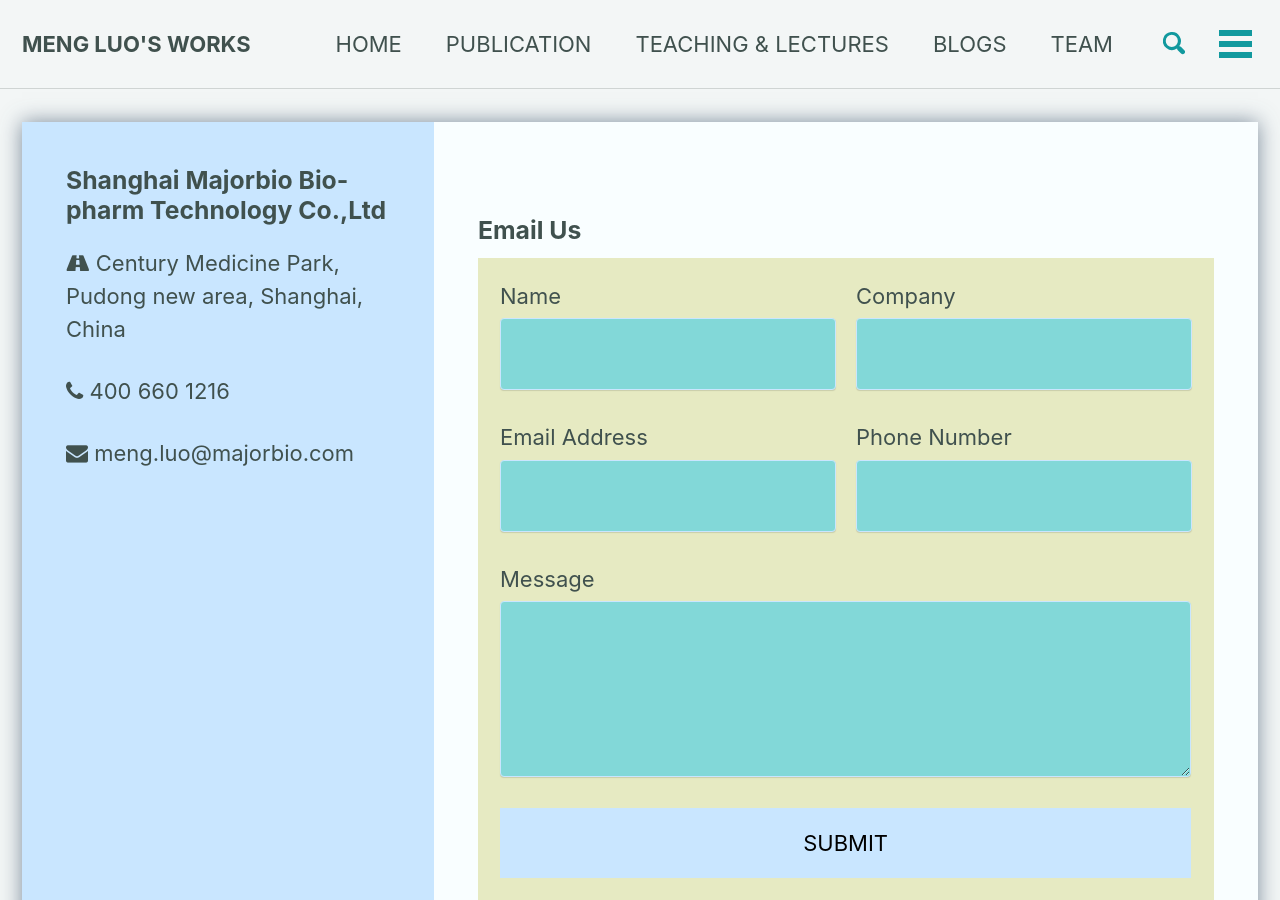
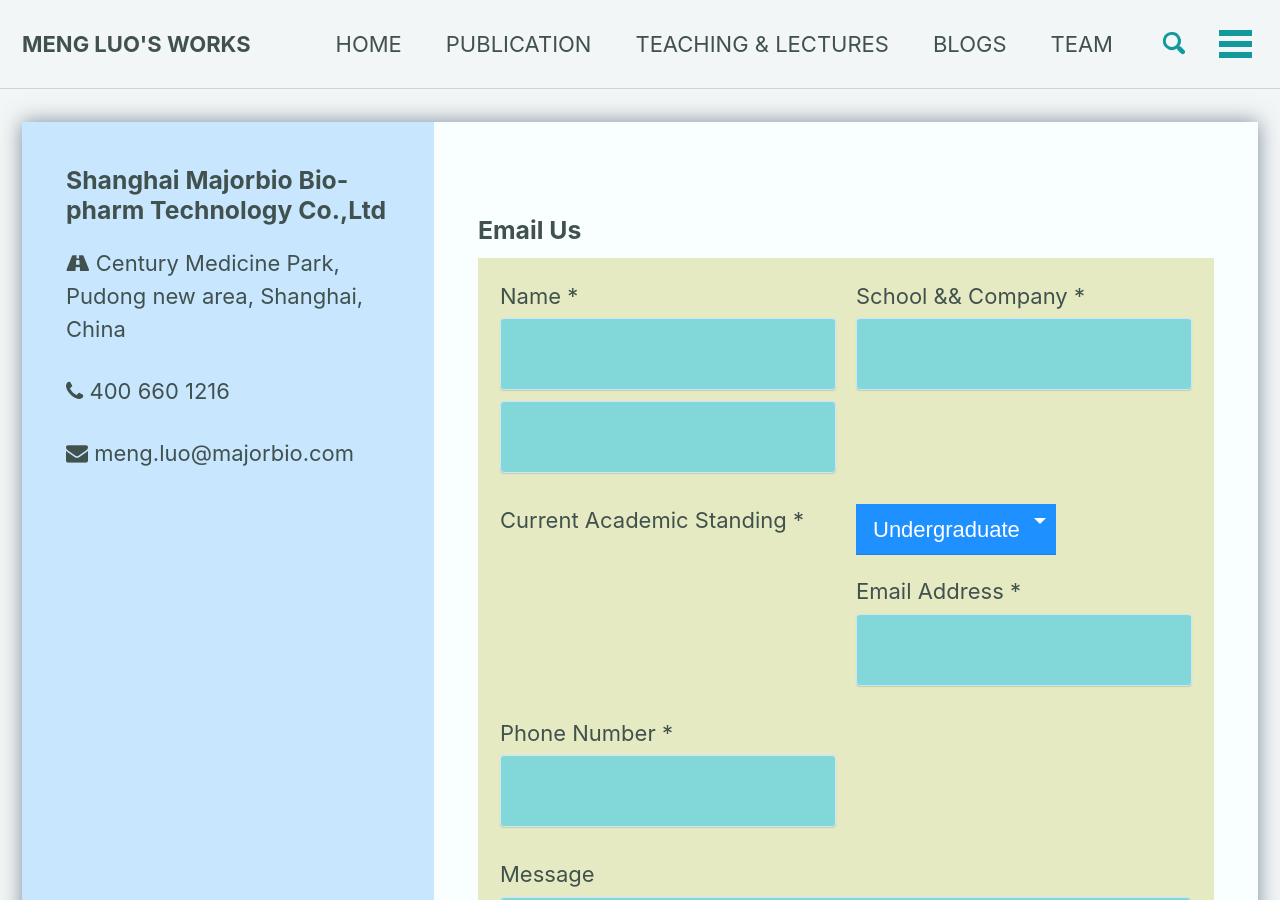
Before and after one commit to czheluo/blogs, a Jekyll site: the page built from _pages/contact.html, in a window 1280 px wide and 900 px high. Built offline with Jekyll 4.4.1, drawn with Linux system fonts in a browser that asks for light colours; cached includes are drawn as plain includes; nearby versions of some CDN libraries; a script that is not in the unit is left out; comment, search, counter and statistics services are not loaded; some of the changed lines change nothing that is shown.

Commit message:
Update contact.html

```diff
--- a/_pages/contact.html
+++ b/_pages/contact.html
@@ -21,19 +21,32 @@
         <h3>Email Us</h3>
         <form action="mailto:meng.luo@majorbio.com" method="POST" enctype="multipart/form-data" name="EmailForm">
           <p>
-            <label>Name</label>
+            <label>Name *</label>
+            <input type="text" name="name">
             <input type="text" name="name">
           </p>
           <p>
-            <label>Company</label>
+            <label>School && Company *</label>
             <input type="text" name="company">
           </p>
           <p>
-            <label>Email Address</label>
+            <label>Current Academic Standing *</label>
+            <div class="custom-select" style="width:200px;">
+            <select>
+            <option value="0">Undergraduate</option>
+            <option value="1">Undergraduate</option>
+            <option value="2">Graduate</option>
+            <option value="3">Post-Doctoral Candidate</option>
+            <option value="4">Other</option>
+            </select>
+            </div>
+          </p>
+          <p>
+            <label>Email Address *</label>
             <input type="email" name="email">
           </p>
           <p>
-            <label>Phone Number</label>
+            <label>Phone Number *</label>
             <input type="text" name="phone">
           </p>
           <p class="full">
@@ -50,3 +63,83 @@
 <h3>Location: </h3>
 <br>
 <iframe align="center" src="https://www.google.com/maps/embed?pb=!1m18!1m12!1m3!1d3416.255967371163!2d121.62565031571518!3d31.102616981509854!2m3!1f0!2f0!3f0!3m2!1i1024!2i768!4f13.1!3m3!1m2!1s0x35b278a7530eb1dd%3A0xb40b78f5079ac68b!2sCentury%20Medicine%20Park!5e0!3m2!1sen!2shk!4v1600698609401!5m2!1sen!2shk" width="1200" height="450" frameborder="0" style="border:0;" allowfullscreen="" aria-hidden="false" tabindex="0"></iframe>
+<script>
+var x, i, j, l, ll, selElmnt, a, b, c;
+/*look for any elements with the class "custom-select":*/
+x = document.getElementsByClassName("custom-select");
+l = x.length;
+for (i = 0; i < l; i++) {
+  selElmnt = x[i].getElementsByTagName("select")[0];
+  ll = selElmnt.length;
+  /*for each element, create a new DIV that will act as the selected item:*/
+  a = document.createElement("DIV");
+  a.setAttribute("class", "select-selected");
+  a.innerHTML = selElmnt.options[selElmnt.selectedIndex].innerHTML;
+  x[i].appendChild(a);
+  /*for each element, create a new DIV that will contain the option list:*/
+  b = document.createElement("DIV");
+  b.setAttribute("class", "select-items select-hide");
+  for (j = 1; j < ll; j++) {
+    /*for each option in the original select element,
+    create a new DIV that will act as an option item:*/
+    c = document.createElement("DIV");
+    c.innerHTML = selElmnt.options[j].innerHTML;
+    c.addEventListener("click", function(e) {
+        /*when an item is clicked, update the original select box,
+        and the selected item:*/
+        var y, i, k, s, h, sl, yl;
+        s = this.parentNode.parentNode.getElementsByTagName("select")[0];
+        sl = s.length;
+        h = this.parentNode.previousSibling;
+        for (i = 0; i < sl; i++) {
+          if (s.options[i].innerHTML == this.innerHTML) {
+            s.selectedIndex = i;
+            h.innerHTML = this.innerHTML;
+            y = this.parentNode.getElementsByClassName("same-as-selected");
+            yl = y.length;
+            for (k = 0; k < yl; k++) {
+              y[k].removeAttribute("class");
+            }
+            this.setAttribute("class", "same-as-selected");
+            break;
+          }
+        }
+        h.click();
+    });
+    b.appendChild(c);
+  }
+  x[i].appendChild(b);
+  a.addEventListener("click", function(e) {
+      /*when the select box is clicked, close any other select boxes,
+      and open/close the current select box:*/
+      e.stopPropagation();
+      closeAllSelect(this);
+      this.nextSibling.classList.toggle("select-hide");
+      this.classList.toggle("select-arrow-active");
+    });
+}
+function closeAllSelect(elmnt) {
+  /*a function that will close all select boxes in the document,
+  except the current select box:*/
+  var x, y, i, xl, yl, arrNo = [];
+  x = document.getElementsByClassName("select-items");
+  y = document.getElementsByClassName("select-selected");
+  xl = x.length;
+  yl = y.length;
+  for (i = 0; i < yl; i++) {
+    if (elmnt == y[i]) {
+      arrNo.push(i)
+    } else {
+      y[i].classList.remove("select-arrow-active");
+    }
+  }
+  for (i = 0; i < xl; i++) {
+    if (arrNo.indexOf(i)) {
+      x[i].classList.add("select-hide");
+    }
+  }
+}
+/*if the user clicks anywhere outside the select box,
+then close all select boxes:*/
+document.addEventListener("click", closeAllSelect);
+</script>
```
